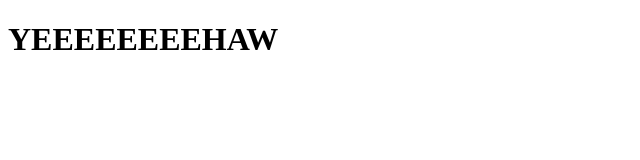
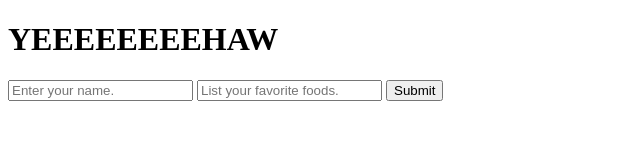
Before and after one commit to JamesDoane/monitor3, a website: page public/index.html in a window 1280 px wide. Shown: the whole page, without its empty margins (0-640 px from the left). Drawn offline with Linux system fonts and the light colour scheme.

Commit message:
added  a few new html elements

```diff
--- a/public/index.html
+++ b/public/index.html
@@ -9,6 +9,11 @@
 </head>
 <body>
     <h1>YEEEEEEEEHAW</h1>
+    <form action="submit">
+        <input type="text" placeholder="Enter your name." id="name">
+        <input type="text"placeholder="List your favorite foods."id="food">
+        <input type="submit">
+    </form>
     <script src="./index.js"></script>
 </body>
 </html>
--- a/server.js
+++ b/server.js
@@ -19,8 +19,6 @@ app.get('/' , (req, res) => {
     res.sendFile(path.join(__dirname, '/public/index.html'))
 })
 
-app.get('/yeehaw', thisismadeup())
-
 const port = process.env.PORT || 666
 
 app.listen(port, () => console.log("yeehaw ride em cowboy on 666"))
```
